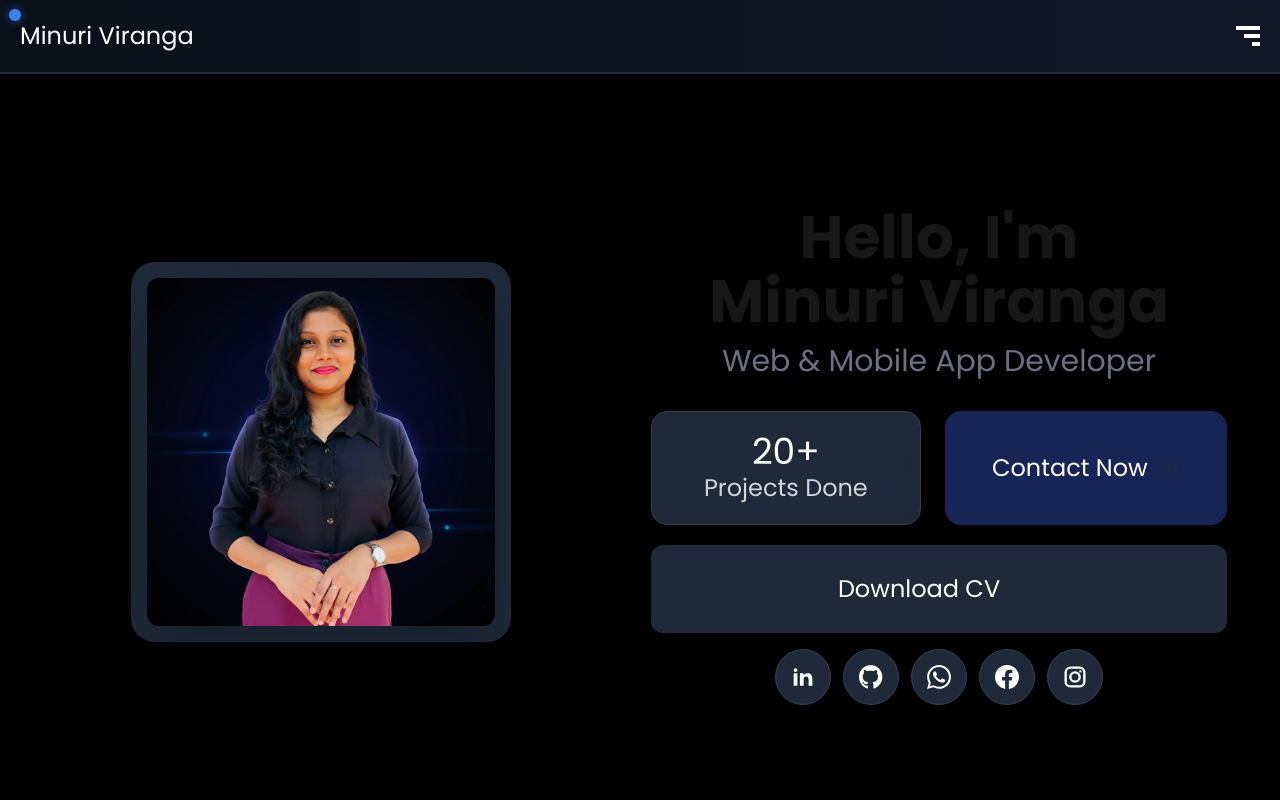
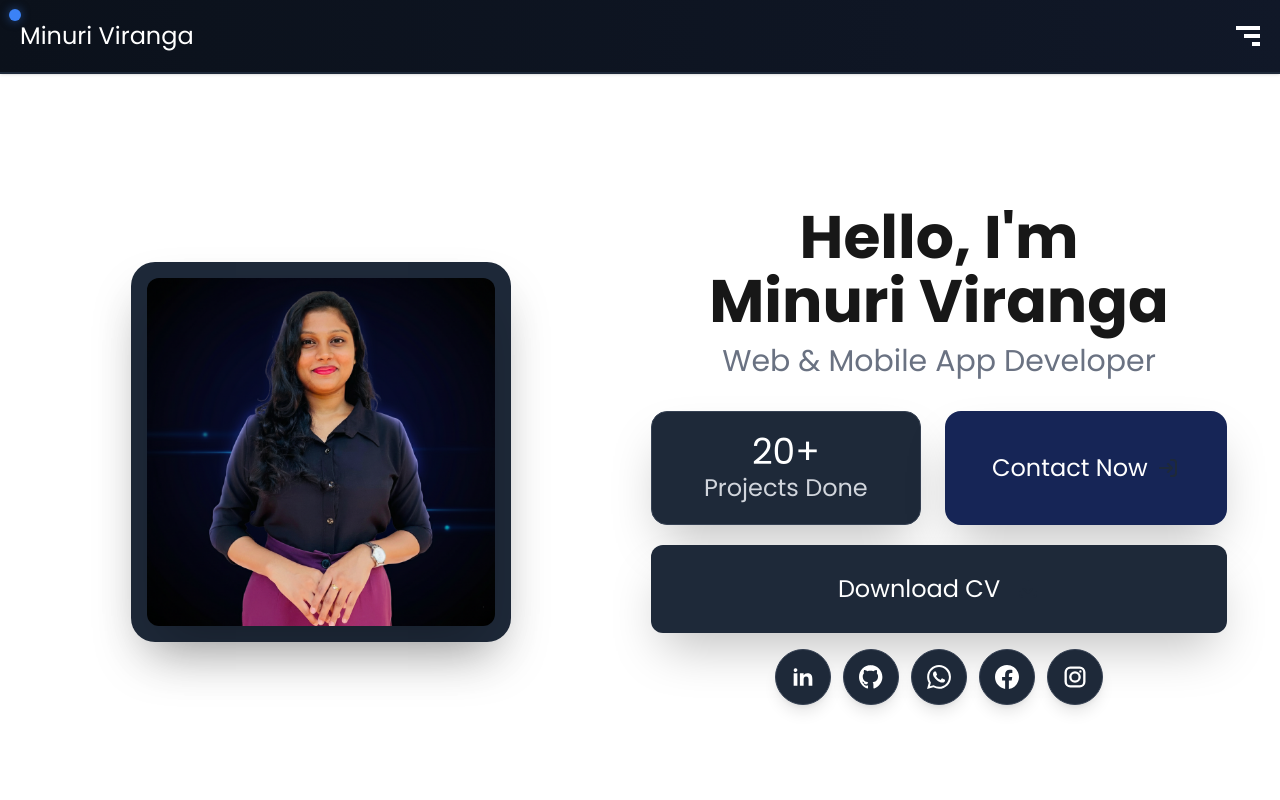
Before and after one commit to minu2003/my-portfolio, a Next.js app: page / in a window 1280 px wide. Shown: the top 800 px of the page. Built offline with nearby package versions, Linux system fonts and the light colour scheme.

Commit message:
Update globals.css

```diff
--- a/app/globals.css
+++ b/app/globals.css
@@ -1,7 +1,7 @@
 @import "tailwindcss";
 
 :root {
-  --background: #000000;
+  --background: #ffffff;
   --foreground: #171717;
 }
 
```
